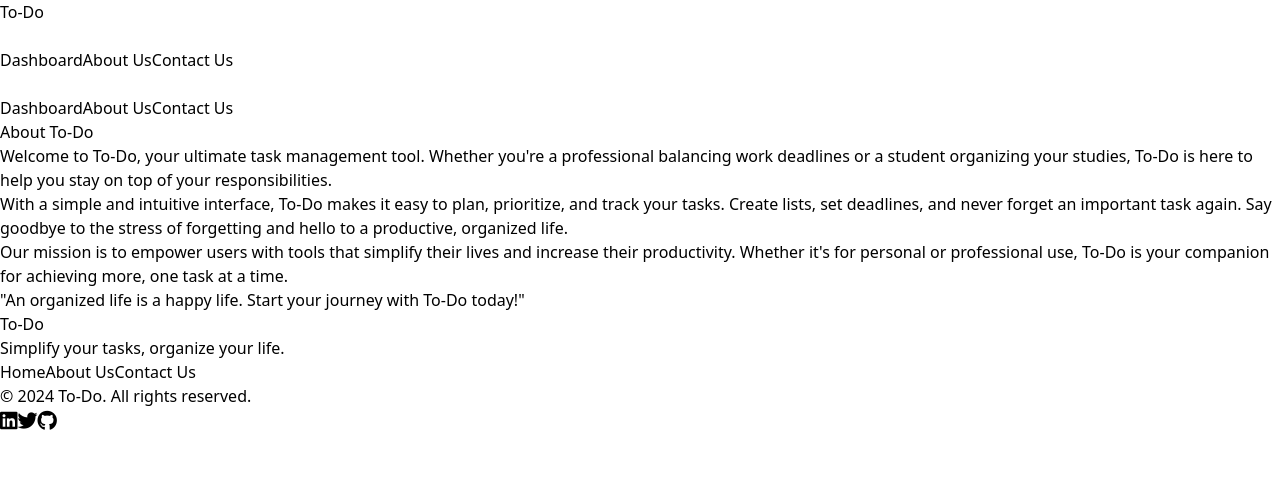
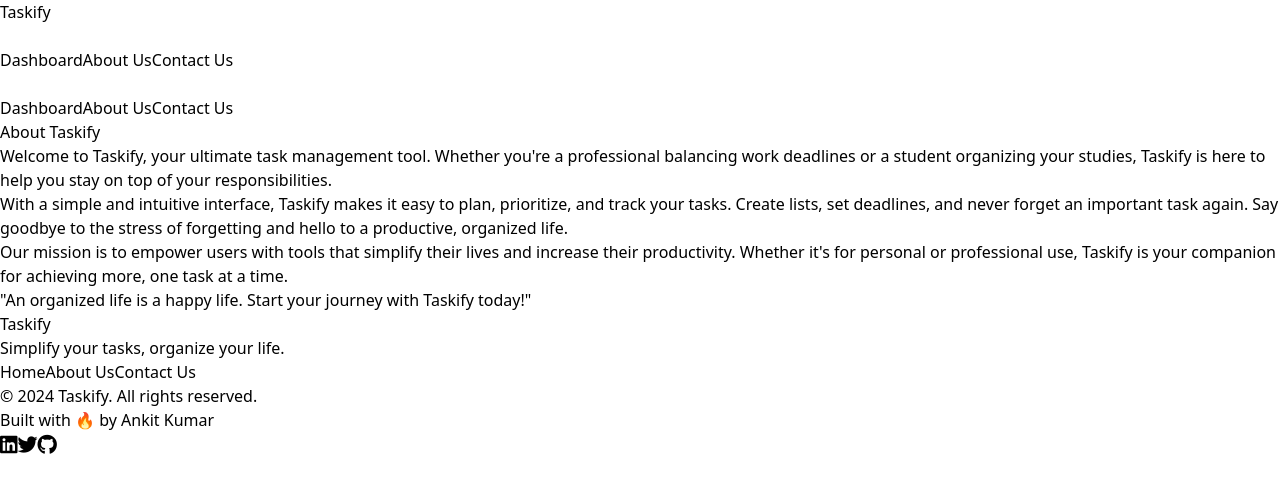
Before and after one commit to AnkitKumar-1703/To_Do-App, a React (Vite) app in the folder frontend/: page /about in a window 1280 px wide. Shown: the top 492 px of the page. Built offline with nearby package versions, Linux system fonts and the light colour scheme.

Commit message:
fix name

```diff
--- a/frontend/index.html
+++ b/frontend/index.html
@@ -4,7 +4,7 @@
     <meta charset="UTF-8" />
     <link rel="icon" type="image/svg+xml" href="/vite.svg" />
     <meta name="viewport" content="width=device-width, initial-scale=1.0" />
-    <title>To-Do</title>
+    <title>Taskify</title>
   </head>
   <body>
     <div id="root"></div>
--- a/frontend/src/components/Footer.jsx
+++ b/frontend/src/components/Footer.jsx
@@ -8,7 +8,7 @@ const Footer = () => {
       <div className="container mx-auto flex flex-col md:flex-row justify-between items-center space-y-4 md:space-y-0">
         {/* Footer Links */}
         <div className="text-center md:text-left">
-          <h2 className="text-lg font-bold">To-Do</h2>
+          <h2 className="text-lg font-bold">Taskify</h2>
           <p className="text-sm text-gray-400">
             Simplify your tasks, organize your life.
           </p>
@@ -36,11 +36,13 @@ const Footer = () => {
           </Link>
         </div>
 
-
+        {/* Social Media and Credits */}
         <div className="text-center md:text-right text-sm text-gray-400">
-          <p>© {new Date().getFullYear()} To-Do. All rights reserved.</p>
+          <p>© {new Date().getFullYear()} Taskify. All rights reserved.</p>
+          <p className="mt-1">
+            Built with 🔥 by <span className="font-bold text-white">Ankit Kumar</span>
+          </p>
           <div className="flex justify-center md:justify-end space-x-4 mt-2">
-
             <a
               href="https://www.linkedin.com/in/ankit-kumar-39704b227/"
               className="hover:text-gray-200 transition duration-200"
--- a/frontend/src/components/Navbar.jsx
+++ b/frontend/src/components/Navbar.jsx
@@ -13,7 +13,7 @@ const Navbar = () => {
       <div className="container mx-auto flex justify-between items-center py-4 px-6">
         {/* Title */}
         <div className="text-2xl font-bold">
-          <Link to="/">To-Do</Link>
+          <Link to="/">Taskify</Link>
         </div>
 
         {/* Hamburger Icon */}
--- a/frontend/src/pages/AboutUs.jsx
+++ b/frontend/src/pages/AboutUs.jsx
@@ -6,26 +6,26 @@ const About = () => {
       <div className="max-w-4xl bg-white rounded-lg shadow-lg p-8">
         {/* Heading */}
         <h1 className="text-3xl font-bold text-blue-500 mb-4 text-center">
-          About To-Do
+          About Taskify
         </h1>
         {/* Description */}
         <p className="text-gray-700 text-lg mb-6 leading-relaxed">
-          Welcome to <span className="font-bold text-blue-500">To-Do</span>, your ultimate task management tool.
+          Welcome to <span className="font-bold text-blue-500">Taskify</span>, your ultimate task management tool.
           Whether you're a professional balancing work deadlines or a student organizing your studies,
-          To-Do is here to help you stay on top of your responsibilities.
+          Taskify is here to help you stay on top of your responsibilities.
         </p>
         <p className="text-gray-700 text-lg mb-6 leading-relaxed">
-          With a simple and intuitive interface, To-Do makes it easy to plan, prioritize,
+          With a simple and intuitive interface, Taskify makes it easy to plan, prioritize,
           and track your tasks. Create lists, set deadlines, and never forget an important
           task again. Say goodbye to the stress of forgetting and hello to a productive, organized life.
         </p>
         <p className="text-gray-700 text-lg mb-6 leading-relaxed">
           Our mission is to empower users with tools that simplify their lives and increase their productivity.
-          Whether it's for personal or professional use, To-Do is your companion for achieving more, one task at a time.
+          Whether it's for personal or professional use, Taskify is your companion for achieving more, one task at a time.
         </p>
         {/* Quote */}
         <blockquote className="text-gray-600 italic border-l-4 border-blue-500 pl-4">
-          "An organized life is a happy life. Start your journey with To-Do today!"
+          "An organized life is a happy life. Start your journey with Taskify today!"
         </blockquote>
       </div>
     </div>
--- a/frontend/src/pages/LandingPage.jsx
+++ b/frontend/src/pages/LandingPage.jsx
@@ -8,13 +8,13 @@ const LandingPage = () => {
       <div className="text-center px-4">
         {/* Animated Heading */}
         <h1 className="text-4xl md:text-5xl font-bold mb-4 animate-fade-in-down">
-          Welcome to To-Do
+          Welcome to Taskify
         </h1>
         {/* Subheading */}
         <p className="text-lg md:text-xl mb-6 max-w-2xl mx-auto animate-fade-in-up">
           Simplify your life, increase productivity, and achieve your goals with
           the power of organization. Start managing your tasks today with
-          To-Do!
+          Taskify!
         </p>
 
         {/* Buttons */}
```
